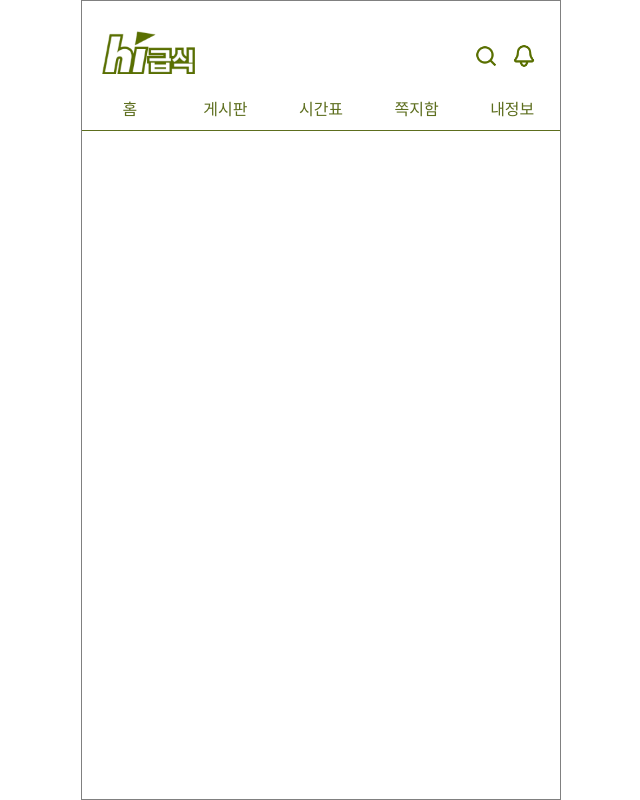
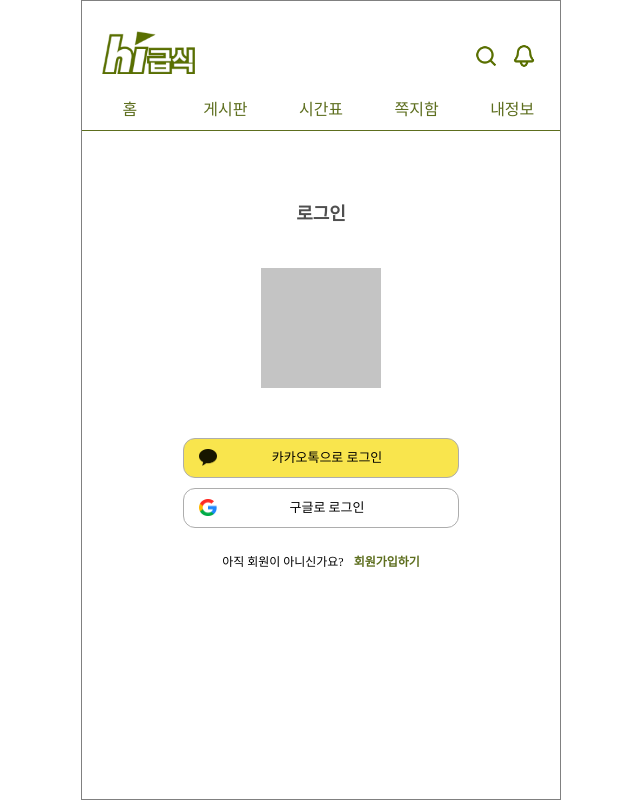
Before and after one commit to ziri-bros/high-geupsik-frontend, a React (Create React App) app: page / in a window 1280 px wide. Shown: the whole page, without its empty margins (319-959 px from the left). Built offline with nearby package versions, Linux system fonts and the light colour scheme.

Commit message:
Feature: 로그인/회원가입페이지 UI 구성 resolved :#8

```diff
--- /dev/null
+++ b/src/component/Login.jsx
@@ -0,0 +1,101 @@
+import React from 'react';
+import PropTypes from 'prop-types';
+import styled from '@emotion/styled';
+import { Link } from 'react-router-dom';
+
+const LoginBox = styled.div`
+  margin-top: 70px;
+  display: flex;
+  flex-direction:column;
+  align-items: center;
+`;
+
+const Title = styled.div`
+  font-size: 18px;
+  font-weight: bold;
+  color: #4f4f4f;
+`;
+
+const Profile = styled.div`
+  width: 120px;
+  height: 120px;
+  margin: 40px 0 50px;
+  background: #c4c4c4;
+`;
+
+const LoginButton = styled.div`
+  width: 276px;
+  height: 40px;
+  background-color: ${props => props.type === 'kakao' ? '#f9e54d' : '#FFFFFF'};
+  border: 1px solid #ADADAD;
+  border-radius: 12px;
+  display: flex;
+  align-items: center;
+  padding: 0 15px;
+  margin-bottom: 10px;
+  cursor: pointer;
+
+  img{
+    width: 18px;
+    height: 17.14px;
+  }
+`;
+
+const LoginText = styled.div`
+  font-size: 13px;
+  font-weight: 500;
+  width: 120px;
+  text-align: center;
+  margin-left: 50px;
+`;
+
+const Bottom = styled.div`
+  font-size: 12px;
+  font-weight: 500;
+  display: flex;
+  margin-top:15px;
+
+  div:first-child{
+    margin-right: 10px;
+  }
+
+  a{
+    font-weight: bold;
+    color:#5d6e1e;
+  }
+`;
+
+const Login = ({ type }) => (
+  <LoginBox>
+    <Title>{type === 'login' ? '로그인' : '회원가입'}</Title>
+    <Profile />
+    <LoginButton type="kakao">
+      <img src="/images/icons/kakao.png" alt="kakao" />
+      <LoginText>{`카카오톡으로 ${type === 'login' ? '로그인' : '회원가입'}`}</LoginText>
+    </LoginButton>
+    <LoginButton type="google">
+      <img src="/images/icons/google.png" alt="google" />
+      <LoginText>{`구글로 ${type === 'login' ? '로그인' : '회원가입'}`}</LoginText>
+    </LoginButton>
+    <Bottom>
+      <div>
+        {type === 'login'
+          ? '아직 회원이 아니신가요?'
+          : '기존에 하이급식을 사용하셨나요?'}
+      </div>
+      <div>
+        {type === 'login' ? (
+          <Link to="/signup">회원가입하기</Link>
+        ) : (
+          <Link to="/">로그인하기</Link>
+        )}
+      </div>
+    </Bottom>
+  </LoginBox>
+);
+
+Login.propTypes = {
+  type: PropTypes.string.isRequired,
+};
+
+export default Login;
--- a/src/component/common/Header.jsx
+++ b/src/component/common/Header.jsx
@@ -8,7 +8,7 @@ const HeaderStyle = styled.div`
   margin: 30px 23px 6px 20px;
 `;
 
-const LogoBox = styled.div`
+const LogoBox = styled(Link)`
   img {
     width: 93px;
     cursor: pointer;
@@ -32,11 +32,9 @@ const IconItem = styled.div`
 
 const Header = () => (
   <HeaderStyle>
-    <Link to="/home">
-      <LogoBox>
-        <img src="/images/logo/logo.png" alt="logo" />
-      </LogoBox>
-    </Link>
+    <LogoBox to="/home">
+      <img src="/images/logo/logo.png" alt="logo" />
+    </LogoBox>
     <IconBox>
       <IconItem>
         <img src="/images/icons/search.png" alt="search" />
--- a/src/page/Auth.jsx
+++ b/src/page/Auth.jsx
@@ -1,13 +1,20 @@
 import React from 'react';
+import PropTypes from 'prop-types';
 import Header from '../component/common/Header';
 import HeaderNavigation from '../component/common/HeaderNavigation';
 import Wrapper from '../component/common/Wrapper';
+import Sign from '../component/Login';
 
-const Auth = () => (
+const Auth = ({ type }) => (
   <Wrapper>
     <Header />
     <HeaderNavigation />
+    <Sign type={type} />
   </Wrapper>
 );
 
+Auth.propTypes = {
+  type: PropTypes.string.isRequired,
+};
+
 export default Auth;
--- a/src/routes/index.jsx
+++ b/src/routes/index.jsx
@@ -10,7 +10,13 @@ const RootRoute = () => (
   <>
     <Global styles={reset} />
     <Switch>
-      <Route path="/" component={Auth} exact />
+      <Route path="/" exact>
+        <Auth type="login" />
+      </Route>
+      <Route path="/signup" exact>
+        <Auth type="signup" />
+      </Route>
+
       <Route path="/board" component={Board} exact />
 
       {/* 경로가 유효하지 않을 때 */}
```
Also changed, not shown: public/images/icons/google.png (added), public/images/icons/kakao.png (added).
